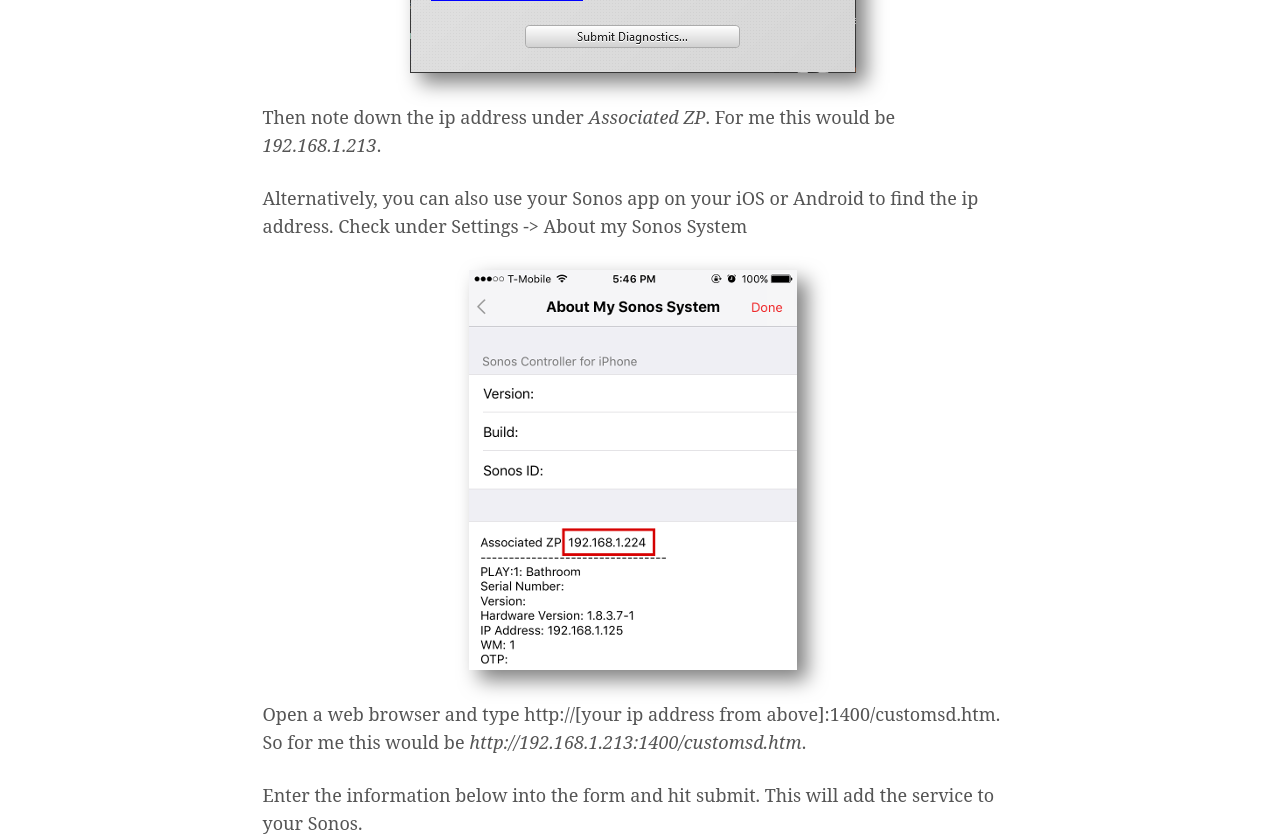
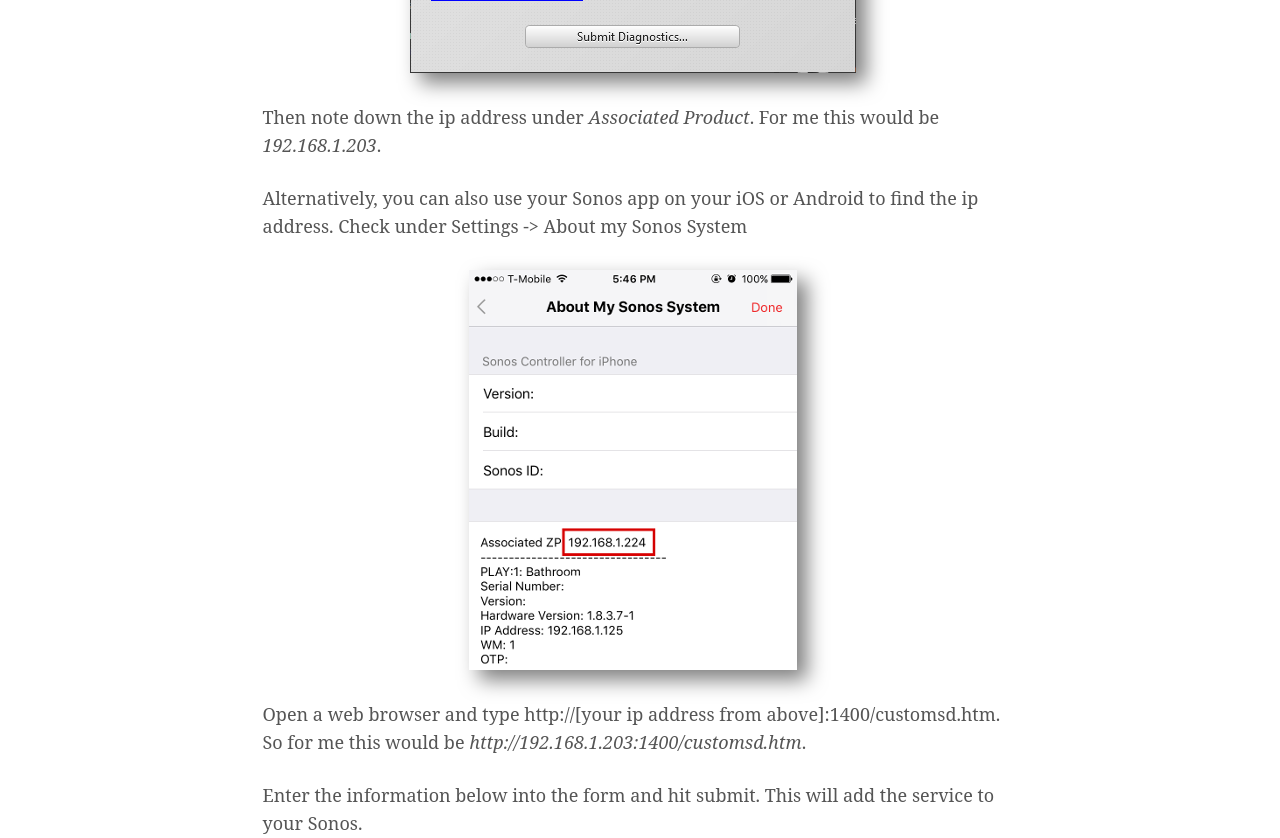
Before and after one commit to bertique/bertique.github.io, a Jekyll site: the page built from sonosnpr.md, in a window 1280 px wide and 1400 px high, scrolled down 2078 px. Shown: the part 155-993 px from the top of the window. Built offline with Jekyll 4.4.1, drawn with Linux system fonts in a browser that asks for light colours; comment, search, counter and statistics services are not loaded.

Commit message:
Update associated product

```diff
--- a/sonosnpr.md
+++ b/sonosnpr.md
@@ -68,13 +68,13 @@
 
 ![screenshot](/img/sonos-nprone/sonos-ip.png)
 
-Then note down the ip address under *Associated ZP*. For me this would be *192.168.1.213*.
+Then note down the ip address under *Associated Product*. For me this would be *192.168.1.203*.
 
 Alternatively, you can also use your Sonos app on your iOS or Android to find the ip address. Check under Settings -> About my Sonos System
 
 ![screenshot](/img/sonos-nprone/sonos-ip-ios.png)
 
-Open a web browser and type http://[your ip address from above]:1400/customsd.htm. So for me this would be *http://192.168.1.213:1400/customsd.htm*.
+Open a web browser and type http://[your ip address from above]:1400/customsd.htm. So for me this would be *http://192.168.1.203:1400/customsd.htm*.
 
 Enter the information below into the form and hit submit. This will add the service to your Sonos.
 
```
